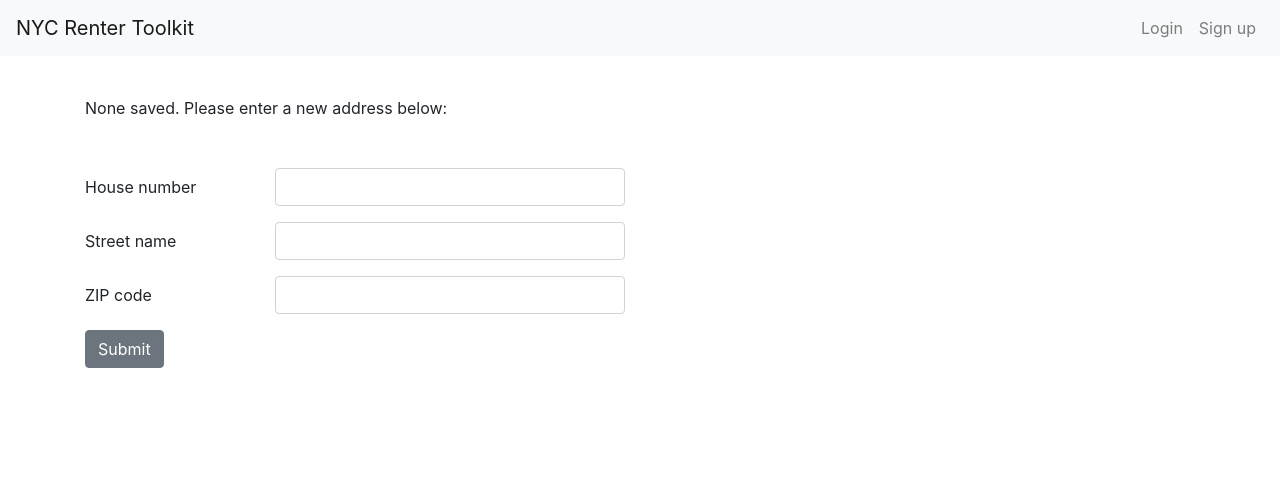
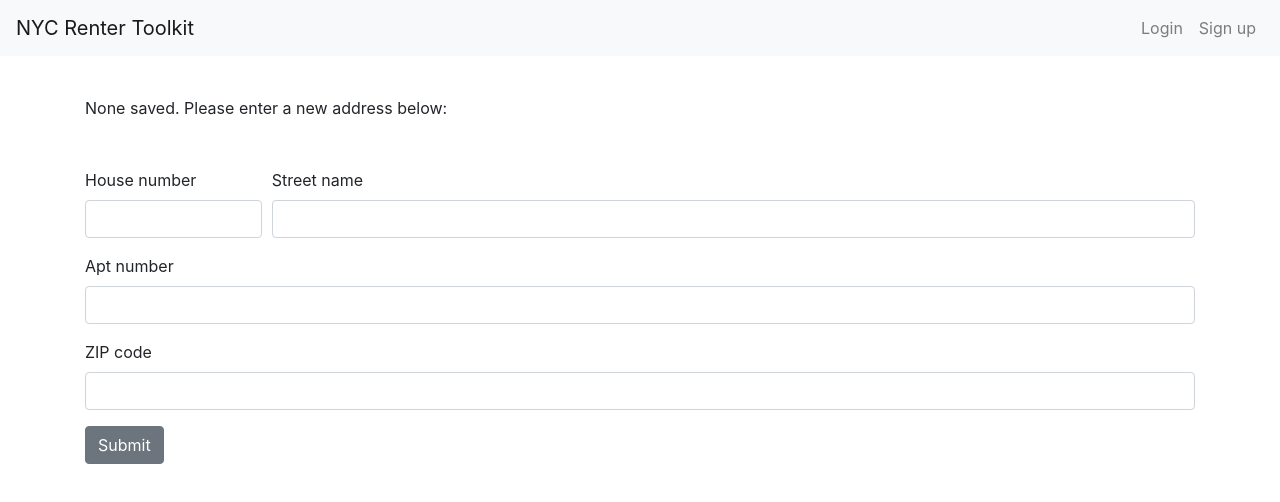
Before and after one commit to skalum/nyc-renters-toolkit, a React (Create React App) app: page /address in a window 1280 px wide. Shown: the top 502 px of the page. Built offline with nearby package versions, Linux system fonts and the light colour scheme.

Commit message:
Add apartment to address, and persist to rails backend

```diff
--- a/src/actions/addressActions.js
+++ b/src/actions/addressActions.js
@@ -3,7 +3,7 @@ export function setAddress(address) {
     return dispatch(getAddress(address)).then(() => {
       const user = getState().auth.currentUser;
       const fetchedAddress = getState().address.address;
-      return dispatch(persistUserAddress(fetchedAddress, user)).then(() => {
+      return dispatch(persistUserAddress({ ...fetchedAddress, apt: address.apt }, user)).then(() => {
         const bin = getState().address.address.buildingIdentificationNumber;
         return dispatch(setRegistrationId(bin)).then(() => {
           if(getState().address.registrationId !== '') {
@@ -21,7 +21,7 @@ export function getAddress(address) {
     dispatch({ type: 'LOADING_ADDRESS' });
     return fetch(`https://api.cityofnewyork.us/geoclient/v1/address.json?houseNumber=${address.houseNumber}&street=${address.street}&zip=${address.zip}&app_id=f9c9628a&app_key=330f11b7efef935b69550b93499bc7a3`)
       .then(response => response.json()).then(response => {
-        dispatch({ type: 'LOADED_ADDRESS', address: response.address });
+        dispatch({ type: 'LOADED_ADDRESS', address: { ...response.address, apt: address.apt } });
     }, error => {
       dispatch({ type: 'LOAD_ADDRESS_FAILURE' })
     })
@@ -37,6 +37,7 @@ export function persistUserAddress(address, user) {
         bin: address.buildingIdentificationNumber,
         houseNumber: address.houseNumber,
         street: address.boePreferredStreetName,
+        apt: address.apt,
         zip: address.zipCode,
       }),
       headers: {
--- a/src/components/AddressInput.js
+++ b/src/components/AddressInput.js
@@ -1,6 +1,7 @@
 import React, { Component } from 'react';
 import {
   Col,
+  Row,
   Form,
   FormGroup,
   Label,
@@ -11,6 +12,7 @@ class AddressInput extends Component {
   state = {
     houseNumber: '',
     street: '',
+    apt: '',
     zip: '',
   }
 
@@ -28,23 +30,27 @@ class AddressInput extends Component {
   render() {
     return (
       <Form onSubmit={this.handleSubmit}>
-        <FormGroup row>
-          <Label for="houseNumber" sm={2}>House number</Label>
-          <Col sm={4}>
-            <Input type="number" name="houseNumber" id="houseNumber" value={this.props.houseNumber} onChange={this.handleChange} />
+        <Row form>
+          <Col md={2}>
+            <FormGroup>
+              <Label for="houseNumber">House number</Label>
+              <Input type="number" name="houseNumber" id="houseNumber" value={this.props.houseNumber} onChange={this.handleChange} />
+            </FormGroup>
           </Col>
+          <Col md={10}>
+            <FormGroup>
+              <Label for="street">Street name</Label>
+              <Input type="text" name="street" id="street" value={this.props.street} onChange={this.handleChange} />
+            </FormGroup>
+          </Col>
+        </Row>
+        <FormGroup>
+          <Label for="apt">Apt number</Label>
+          <Input type="text" name="apt" id="apt" value={this.props.apt} onChange={this.handleChange} />
         </FormGroup>
-        <FormGroup row>
-          <Label for="street" sm={2}>Street name</Label>
-          <Col sm={4}>
-            <Input type="text" name="street" id="street" value={this.props.street} onChange={this.handleChange} />
-          </Col>
-        </FormGroup>
-        <FormGroup row>
-          <Label for="houseNumber" sm={2}>ZIP code</Label>
-          <Col sm={4}>
-            <Input type="number" name="zip" id="zip" value={this.props.zip} onChange={this.handleChange} />
-          </Col>
+        <FormGroup>
+          <Label for="zip">ZIP code</Label>
+          <Input type="number" name="zip" id="zip" value={this.props.zip} onChange={this.handleChange} />
         </FormGroup>
         <Button>Submit</Button>
       </Form>
--- a/src/reducers/address_reducer.js
+++ b/src/reducers/address_reducer.js
@@ -4,6 +4,10 @@ export default function hpdReducer (state = {
   loadingRegistrationInfo: false,
   address: {
     firstBoroughName: '',
+    houseNumber: '',
+    streetName: '',
+    apt: '',
+    zip: '',
   },
   registrationId: '',
   registration: {
```
